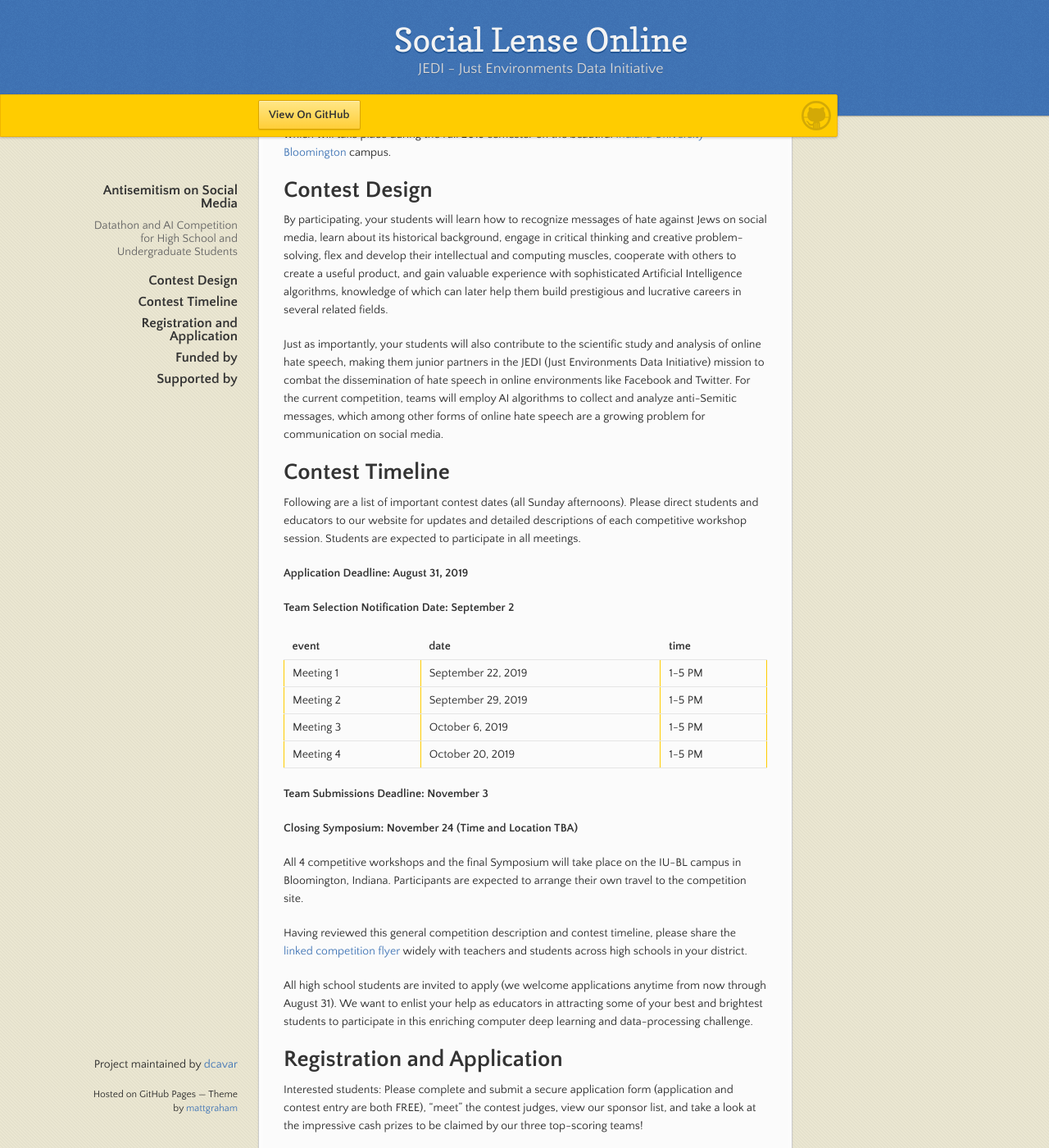
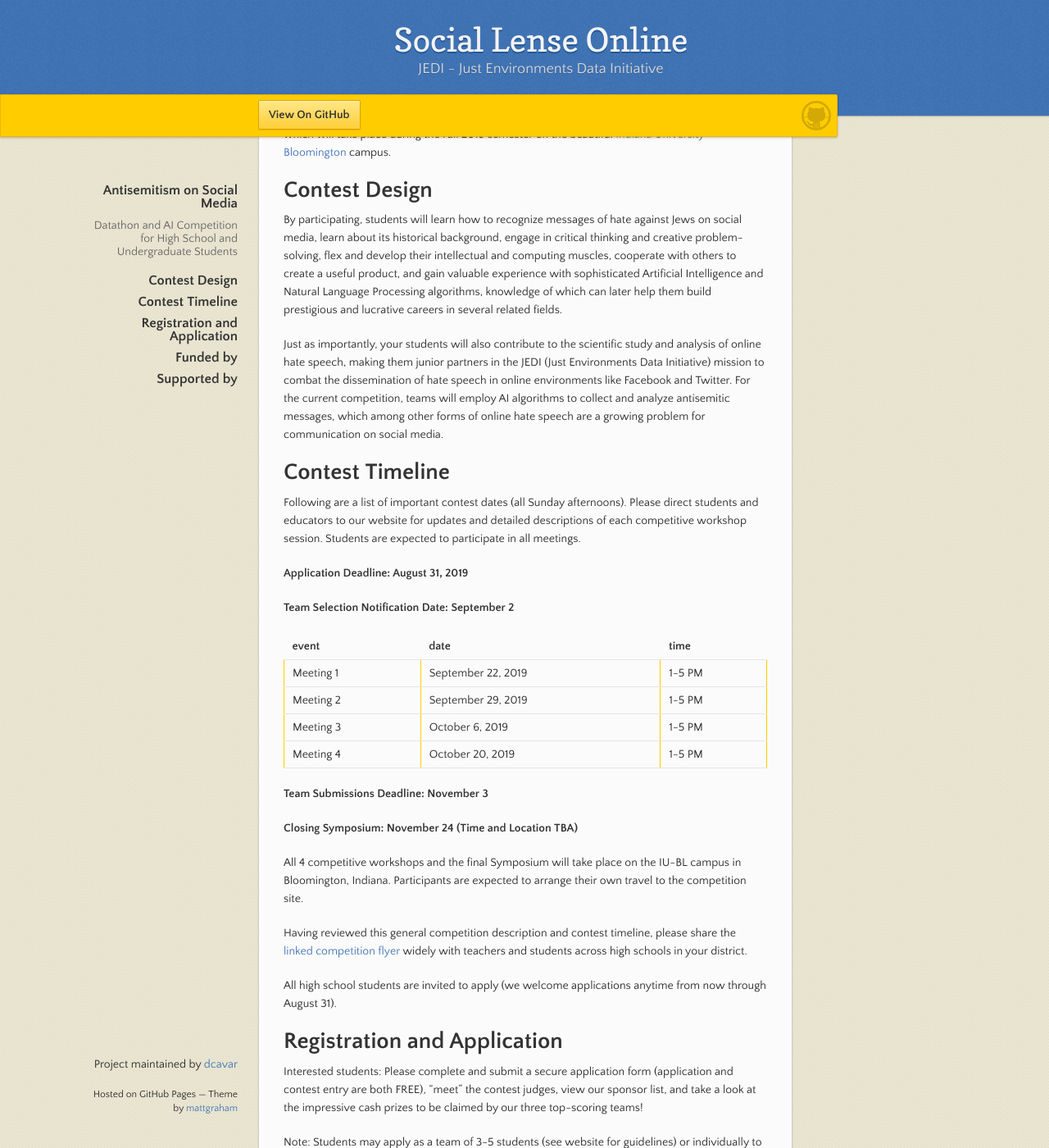
Before and after one commit to dcavar/sociallenseonline.github.io, a Jekyll site: the page built from docs/index.md, in a window 1280 px wide and 1400 px high, scrolled down 1286 px. Shown: the whole window at 82% size. Built offline with Jekyll 4.4.1, drawn with Linux system fonts in a browser that asks for light colours; some of the changed text lies outside the part shown.

Commit message:
added QR code images and corrected text

```diff
--- a/docs/index.md
+++ b/docs/index.md
@@ -26,7 +26,7 @@
 
 Cash prizes: $200 - $500
 
-Online hate speech, including antisemitism, is a growing problem for communication on social media, such as Twitter. It has a global, regional, and local impact. Online and offline anti-Semitic incidents have increased in recent years and have had an impact even in some high schools across the country.
+Online hate speech, including antisemitism, is a growing problem for communication on social media, such as Twitter. It has a global, regional, and local impact. Online and offline antisemitic incidents have increased in recent years and have had an impact even in some high schools across the country.
 
 We will train a group of high-school students and University undergraduates in 4 competitive workshops to recognize antisemitic messages on social media and to develop tools how to track them by using AI.
 
@@ -50,9 +50,9 @@
 
 # Contest Design
 
-By participating, your students will learn how to recognize messages of hate against Jews on social media, learn about its historical background, engage in critical thinking and creative problem-solving, flex and develop their intellectual and computing muscles, cooperate with others to create a useful product, and gain valuable experience with sophisticated Artificial Intelligence algorithms, knowledge of which can later help them build prestigious and lucrative careers in several related fields.
+By participating, students will learn how to recognize messages of hate against Jews on social media, learn about its historical background, engage in critical thinking and creative problem-solving, flex and develop their intellectual and computing muscles, cooperate with others to create a useful product, and gain valuable experience with sophisticated Artificial Intelligence and Natural Language Processing algorithms, knowledge of which can later help them build prestigious and lucrative careers in several related fields.
 
-Just as importantly, your students will also contribute to the scientific study and analysis of online hate speech, making them junior partners in the JEDI (Just Environments Data Initiative) mission to combat the dissemination of hate speech in online environments like Facebook and Twitter. For the current competition, teams will employ AI algorithms to collect and analyze anti-Semitic messages, which among other forms of online hate speech are a growing problem for communication on social media.
+Just as importantly, your students will also contribute to the scientific study and analysis of online hate speech, making them junior partners in the JEDI (Just Environments Data Initiative) mission to combat the dissemination of hate speech in online environments like Facebook and Twitter. For the current competition, teams will employ AI algorithms to collect and analyze antisemitic messages, which among other forms of online hate speech are a growing problem for communication on social media.
 
 
 # Contest Timeline
@@ -81,7 +81,7 @@
 
 Having reviewed this general competition description and contest timeline, please share the [linked competition flyer](Flyer.pdf) widely with teachers and students across high schools in your district.
 
-All high school students are invited to apply (we welcome applications anytime from now through August 31). We want to enlist your help as educators in attracting some of your best and brightest students to participate in this enriching computer deep learning and data-processing challenge.
+All high school students are invited to apply (we welcome applications anytime from now through August 31).
 
 
 # Registration and Application
```
Also changed, not shown: docs/assets/images/qr-code.png (added), docs/assets/images/qr-code.svg (added), 1 other file.
